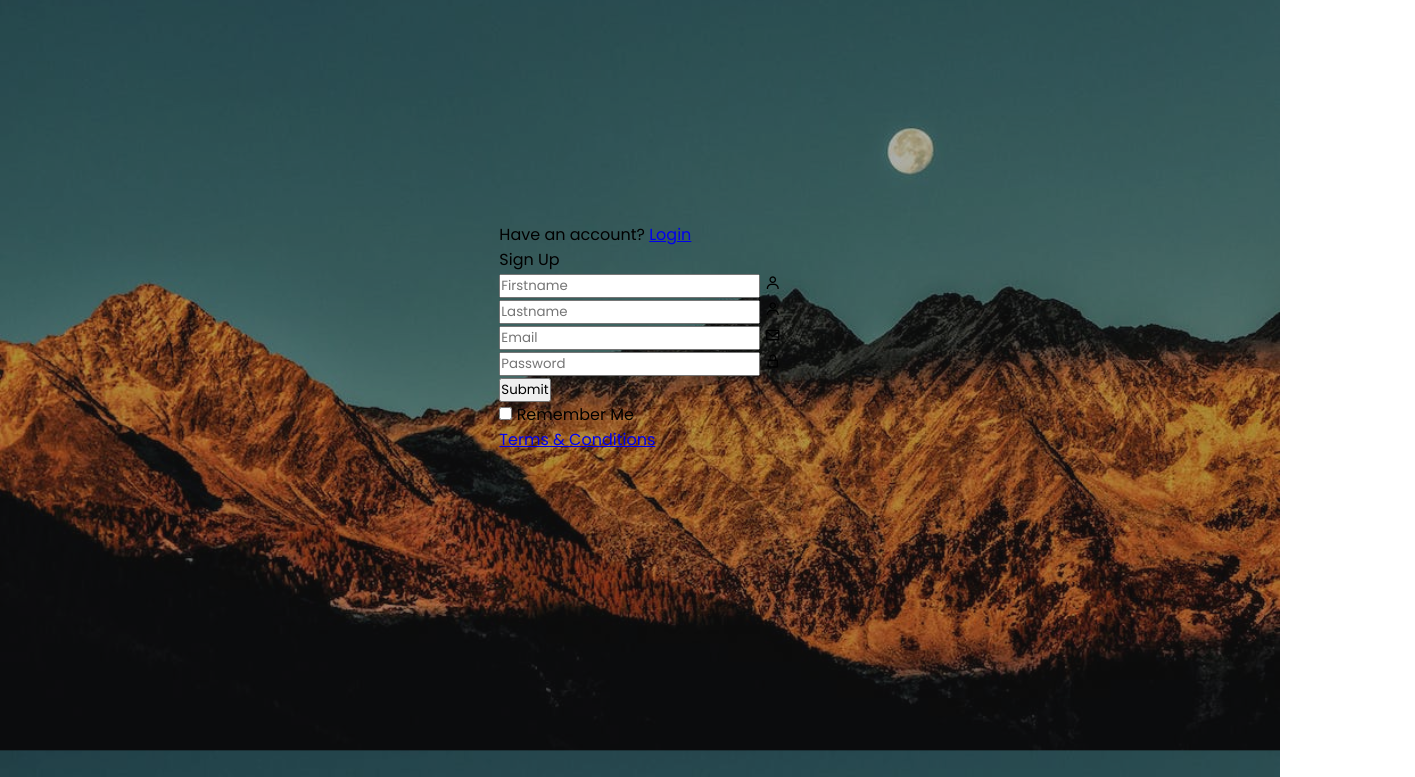
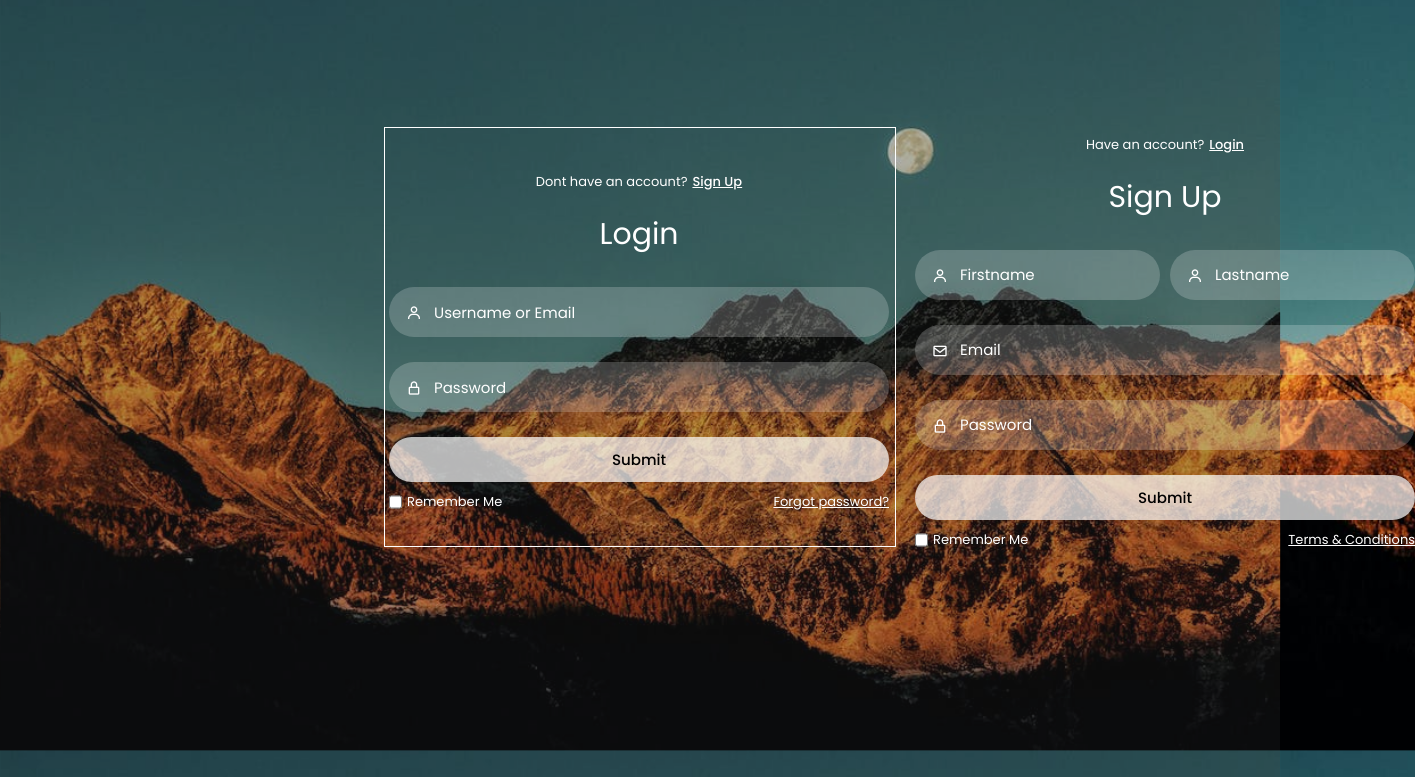
Before and after one commit to Fredytellez/Login-Registrer-Website, a plain HTML site: page index.html in a window 1280 px wide. Shown: the part 103-880 px from the top of the page, 1415 px wide, since content can reach past the window. Drawn offline with nearby package versions, Linux system fonts and the light colour scheme.

Commit message:
Segundo commit

```diff
--- a/index.html
+++ b/index.html
@@ -22,17 +22,46 @@
             </ul>
         </div>
         <div class="nav-button">
-            <button class="btn whiteBtn" id="loginBtn">Sing In</button>
-            <button class="btn" id="registerBtn">Sing Up</button>
+            <button class="btn whiteBtn" id="loginBtn" onclick="login()">Sing In</button>
+            <button class="btn" id="registerBtn" onclick="register()">Sing Up</button>
         </div>
         <div class="nav-menu-btn">
-            <i class='bx bx-menu'></i>
+            <i class='bx bx-menu' onclick="myMenuFunction()"></i>
         </div>
     </nav>
 
     <!---------------- Form Box ------------------>
 
-    <div class="formbox">
+    <div class="form-box">
+
+        <!---------------Login Form------------------->
+        <div class="login-container" id="login">
+            <div class="top">
+                <span>Dont have an account? <a href="#" onclick="register()">Sign Up</a></span>
+                <header>Login</header>
+            </div>
+            <div class="input-box">
+                <input type="email" class="input-field" placeholder="Username or Email">
+                <i class="bx bx-user"></i>
+            </div>
+            <div class="input-box">
+                <input type="password" class="input-field" placeholder="Password">
+                <i class="bx bx-lock-alt"></i>
+            </div>
+            <div class="input-box">
+                <input type="submit" class="submit" placeholder="Sign Up">
+            </div>
+            <div class="two-col">
+                <div class="one">
+                    <input type="checkbox" id="login-check">
+                    <label for="login-check">Remember Me</label>
+                </div>
+                <div class="two">
+                    <label><a href="#">Forgot password?</a></label>
+                </div>
+            </div>
+        </div>
+
         <!---------------Registration Form------------------->
         <div class="register-container" id="register">
             <div class="top">
--- a/styles.css
+++ b/styles.css
@@ -90,3 +90,129 @@ body {
 .nav-menu-btn {
     display: none;
 }
+
+/* Form Box */
+
+.form-box {
+    position: relative;
+    display: flex;
+    align-items: center;
+    justify-content: center;
+    width: 512px;
+    height: 420px;
+    /* overflow: hidden; */
+    border: 1px solid #fff;
+    z-index: 2;
+}
+
+.login-container {
+    position: absolute;
+    left: 4px;
+    width: 500px;
+    display: flex;
+    flex-direction: column;
+    transition: .5s ease-in-out;
+}
+.register-container {
+    position: absolute;
+    right: -520px;
+    width: 500px;
+    display: flex;
+    flex-direction: column;
+    transition: .5s ease-in-out;
+}
+
+.top span {
+    color: #fff;
+    font-size: small;
+    padding: 10px 0;
+    display: flex;
+    justify-content: center;
+}
+
+.top span a {
+    font-weight: 500;
+    color: #fff;
+    margin-left: 5px;
+}
+
+header {
+    color:#fff;
+    font-size: 30px;
+    text-align: center;
+    padding: 10px 0 30px 0;
+}
+
+.two-forms {
+    display: flex;
+    gap: 10px;
+}
+
+.input-field {
+    font-size: 15px;
+    background: rgba(255, 255, 255, 0.2);
+    color: #fff;
+    height: 50px;
+    width: 100%;
+    padding: 0 10px 0 45px;
+    border: none;
+    border-radius: 30px;
+    outline: none;
+    transition: .2s ease;
+}
+
+.input-field:hover, .input-field:focus {
+    background: rgba(255, 255, 255, 0.25);
+}
+
+::-webkit-input-placeholder {
+    color: #fff;
+}
+
+.input-box i {
+    position: relative;
+    top: -35px;
+    left: 17px;
+    color: #fff;
+}
+
+.submit {
+    font-size: 15px;
+    font-weight: 500;
+    color: black;
+    height: 45px;
+    width: 100%;
+    border: none;
+    border-radius: 30px;
+    outline: none;
+    background: rgba(255, 255, 255, 0.7);
+    cursor: pointer;
+    transition: .3s ease-in-out;
+}
+
+.submit:hover {
+    background: rgba(255, 255, 255, 0.5);
+    box-shadow: 1px 5px 7px 1px rgba(0, 0, 0, 0.2);
+}
+
+.two-col {
+    display: flex;
+    justify-content: space-between;
+    color: #fff;
+    font-size: small;
+    margin-top: 10px;
+}
+
+.two-col .one {
+    display: flex;
+    gap: 5px;
+}
+
+.two label a {
+    text-decoration: none;
+    color: #fff;
+}
+
+.two label a {
+    text-decoration: underline;
+}
```
